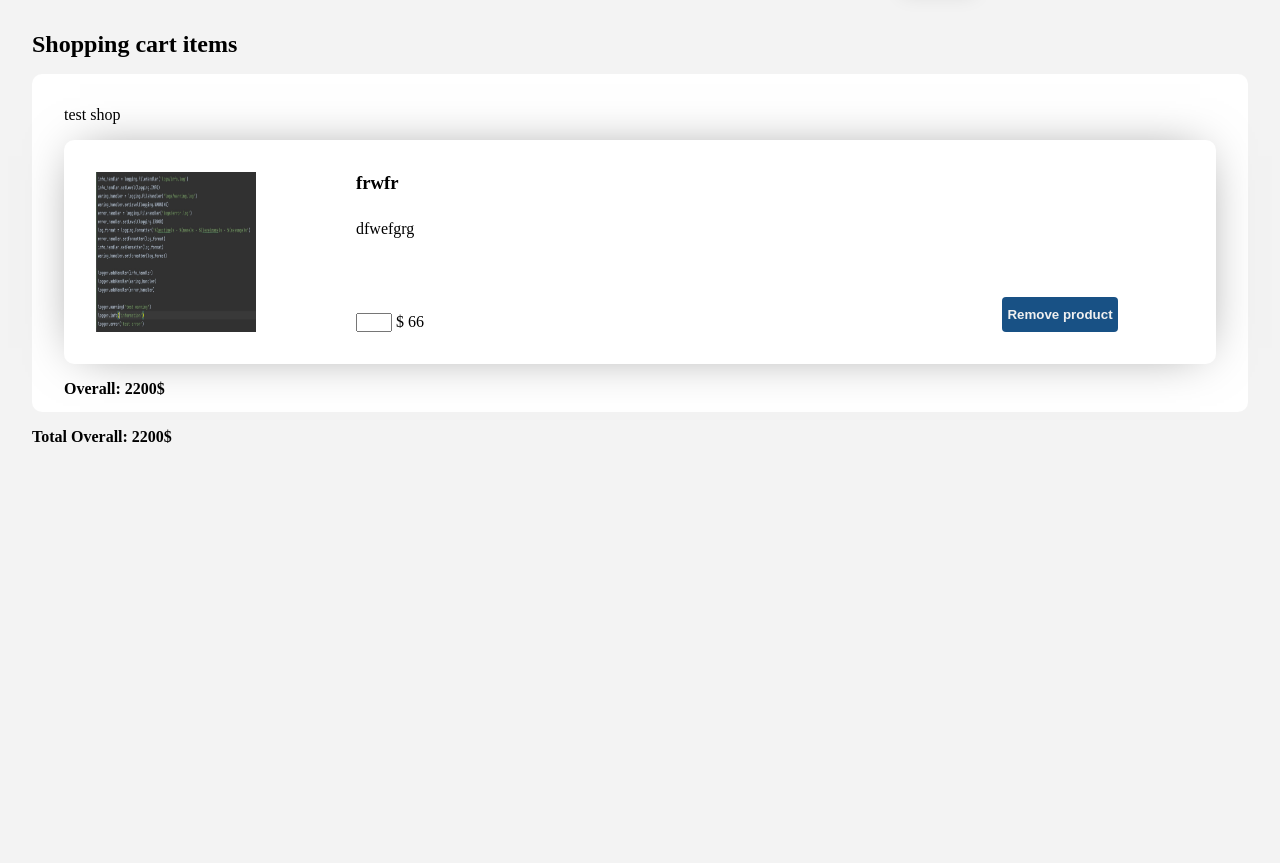
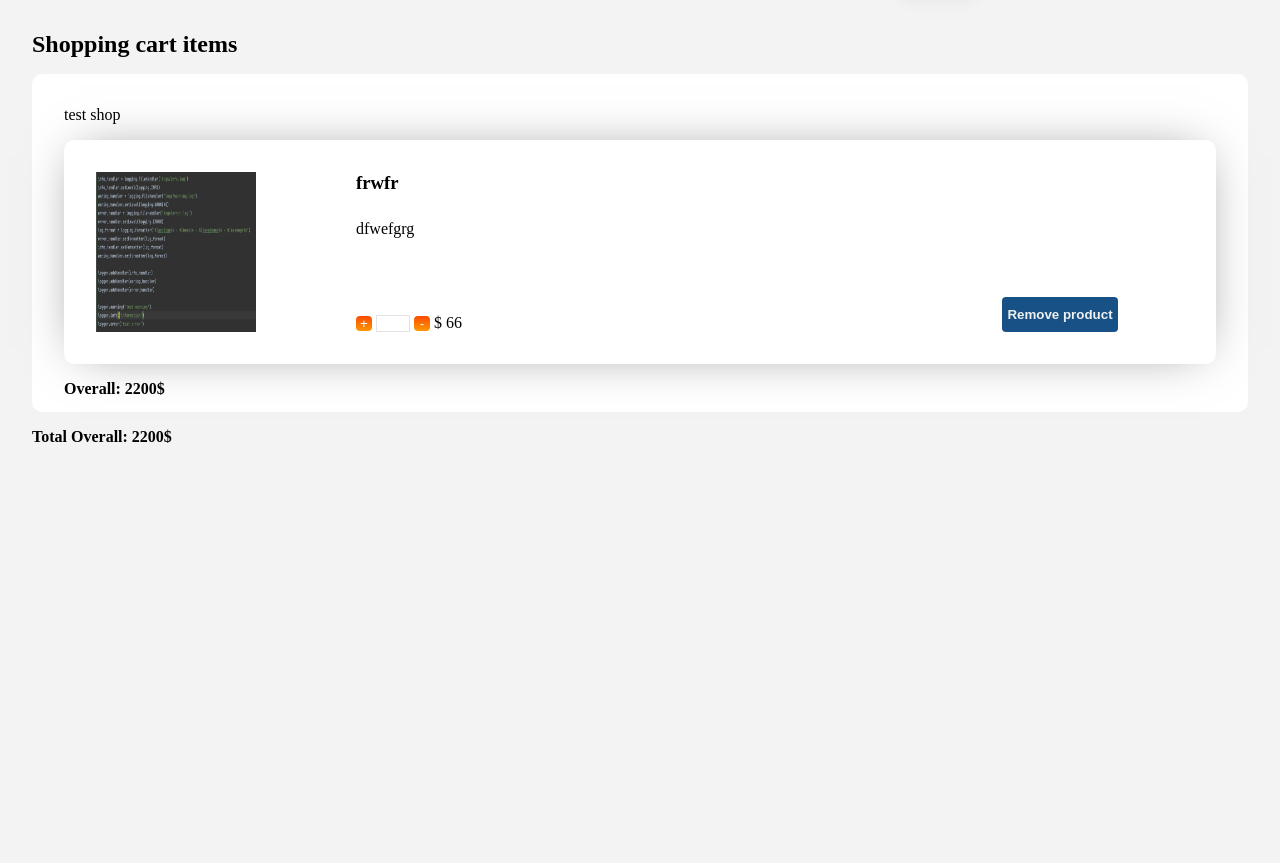
Before and after one commit to THLiu55/Online-Grocery, a Flask app: page /user/shopping-bag in a window 1280 px wide. Shown: the part 57-920 px from the top of the page. Run offline with Flask 2, Linux system fonts and the light colour scheme; a user stored in the database is signed in; data comes from the database, SQL or seed files in the repository; both versions use the stored data as it was after the commit; some libraries are stand-ins or nearby versions.

Commit message:
modify number adding or deleting buttons

```diff
--- a/static/css/shoppingCartPage.css
+++ b/static/css/shoppingCartPage.css
@@ -115,4 +115,36 @@ html, body{
 /* the style of number selecting input */
 #number-of-items{
     width: 2rem;
+    border: 1px #e3e3e3 solid;
 }
+#number-of-items:focus{
+    outline: 1px #88c1ff solid;
+}
+
+/* the style of buttons of number adding and decreasing */
+#number-add{
+    width: 1rem;
+    color: white;
+    background: linear-gradient(0deg, rgba(255,151,0,1) 0%, rgba(251,75,2,1) 100%);
+    padding: 0;
+    transition: all 0.3s ease;
+    border-radius: 4px 4px 4px 4px;
+    border-style: none;
+}
+#number-decrease{
+    width: 1rem;
+    color: white;
+    background: linear-gradient(0deg, rgba(255,151,0,1) 0%, rgba(251,75,2,1) 100%);
+    padding: 0;
+    transition: all 0.3s ease;
+    border-radius: 4px 4px 4px 4px;
+    border-style: none;
+}
+#number-add:hover{
+    color: rgba(251,75,2,1);
+    background: #ffe0ad;
+}
+#number-decrease:hover{
+    color: rgba(251,75,2,1);
+    background: #ffe0ad;
+}
--- a/static/js/shoppingCart.js
+++ b/static/js/shoppingCart.js
@@ -51,7 +51,13 @@ function loadCart() {
                                 </div>
                                 <div class="cart-product-unit-price">
                                     <span>
-                                        <input type="number" id="number-of-items">
+                                        <button type="button" id="number-add" > + </button>
+                                    </span>
+                                    <span>
+                                        <input type="text" id="number-of-items" readonly>
+                                    </span>
+                                    <span>
+                                        <button type="button" id="number-decrease" > - </button>
                                     </span>
                                     <span>
                                         $ ${item.cost}
```
Also changed, not shown: online_shop.db.
